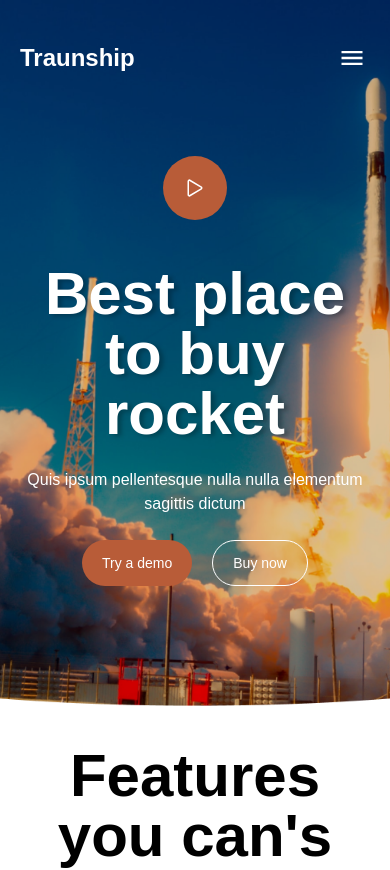
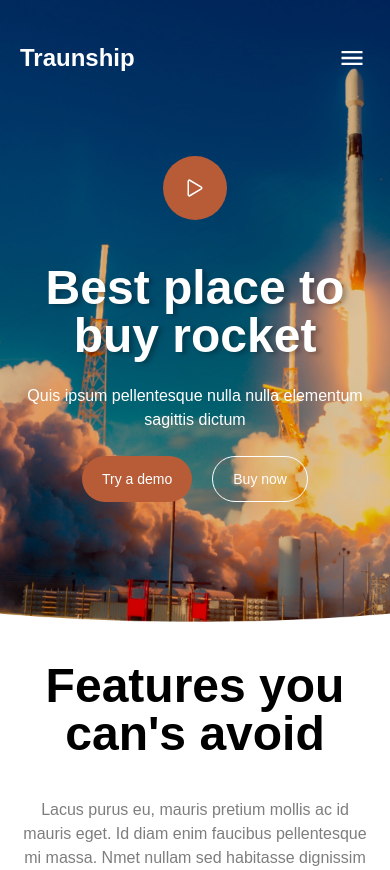
Before and after one commit to MarcosAntonio15243/Traunship-Landing-Page, a Next.js app: page / in a window 390 px wide. Shown: the top 870 px of the page. Built offline with nearby package versions, Linux system fonts and the light colour scheme.

Commit message:
fix: Diminuindo tamanho de títulos em dispositivos mobile

```diff
--- a/src/app/page.tsx
+++ b/src/app/page.tsx
@@ -86,21 +86,16 @@ export default function Home() {
 
   return (
     <main className="">
-      {/* Main Section */}
       <Section className="relative  bg-[url('/assets/background.webp')] bg-bottom bg-cover bg-no-repeat">
         <Header />
-        {/* Content */}
         <div className="w-full flex flex-col justify-center items-center text-center gap-6 my-20 md:my-40 text-white">
-          {/* Play Button */}
           <div className="bg-[var(--caramel)] cursor-pointer p-5 rounded-full mb-5 text-2xl">
             <IoPlayOutline />
           </div>
-          {/* Text Content */}
-          <h2 className="text-white text-6xl font-bold text-shadow-[4px_2px_4px_rgb(0_0_0_/_0.25)]">
+          <h2 className="text-white max-sm:text-5xl text-6xl font-bold text-shadow-[4px_2px_4px_rgb(0_0_0_/_0.25)]">
             Best place to buy rocket
           </h2>
           <p>Quis ipsum pellentesque nulla nulla elementum sagittis dictum</p>
-          {/* Actions Buttons */}
           <div className="flex gap-5">
             <ActionButton>Try a demo</ActionButton>
             <ActionButton type="secondary">Buy now</ActionButton>
@@ -112,7 +107,7 @@ export default function Home() {
         id="features"
         className="flex flex-col items-center gap-10 text-center"
       >
-        <h2 className="text-6xl font-bold">Features you can's avoid</h2>
+        <h2 className="max-sm:text-5xl text-6xl font-bold">Features you can's avoid</h2>
         <p className="text-center text-[var(--gray)]">
           Lacus purus eu, mauris pretium mollis ac id mauris eget. Id diam enim
           faucibus pellentesque mi massa. Nmet nullam sed habitasse dignissim
@@ -131,7 +126,7 @@ export default function Home() {
       >
         <div className="hidden md:block bg-[url('/assets/nebula.webp')] bg-no-repeat bg-cover bg-right"></div>
         <div className="flex flex-col gap-5 p-10 md:py-30 md:px-20 md:col-span-2 lg:col-span-1">
-          <h3 className="text-6xl font-semibold">
+          <h3 className="max-sm:text-5xl text-6xl font-semibold">
             “Right time to invest into space”
           </h3>
           <p>
@@ -152,7 +147,7 @@ export default function Home() {
       </section>
 
       <Section id="products" className="flex flex-col items-center gap-5">
-        <h2 className="text-6xl font-bold text-center">
+        <h2 className="max-sm:text-5xl text-6xl font-bold text-center">
           Affordable, good quality.
         </h2>
         <p className="text-center text-[var(--gray)]">
@@ -169,7 +164,7 @@ export default function Home() {
 
       <section className="px-5 py-10 lg:px-30 lg:py-20 bg-[#F7F9FC] flex flex-col lg:flex-row gap-10">
         <div className="flex flex-col gap-5 lg:gap-10 items-center lg:items-baseline">
-          <h2 className="text-6xl sm:text-5xl font-bold mt-10 text-center lg:text-left">
+          <h2 className="max-sm:text-5xl text-6xl sm:text-5xl font-bold mt-10 text-center lg:text-left">
             Don’t miss Rocket Science blog
           </h2>
           <p className="text-[var(--gray)] text-center lg:text-left">
```
